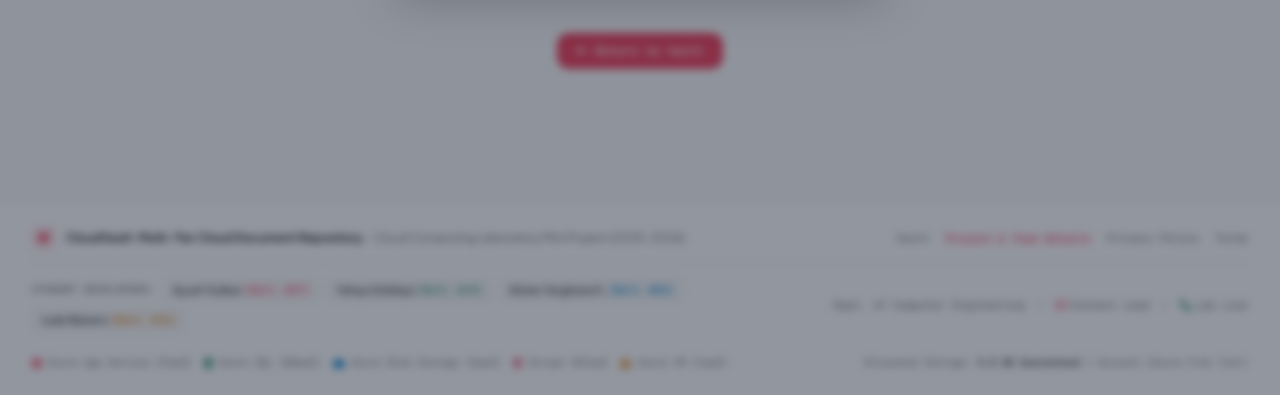
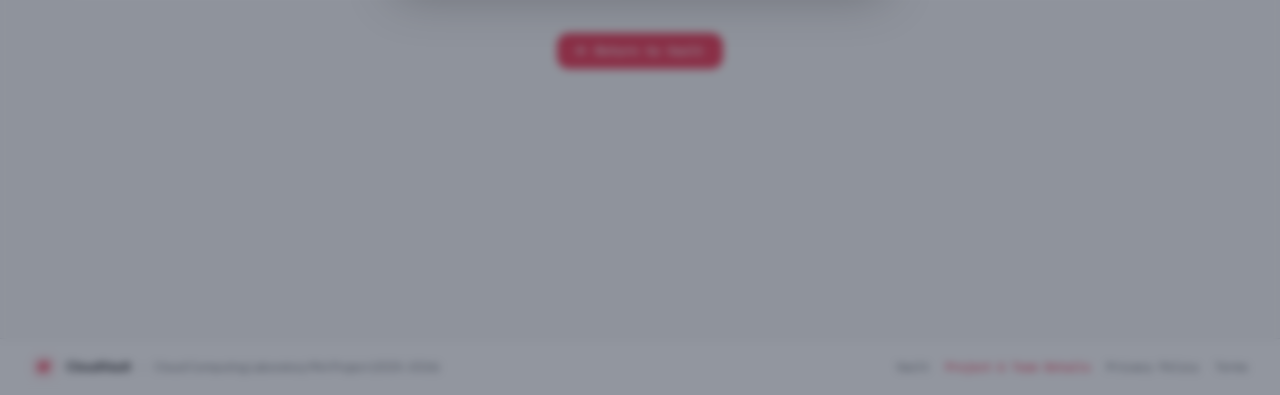
Before and after one commit to AyushTodkar404/CloudVault, a Flask app: page /about in a window 1280 px wide. Shown: the part 734-1129 px from the top of the page. Run offline with Flask 3, Linux system fonts and the light colour scheme; some libraries are stand-ins or nearby versions.

Commit message:
style(footer): declutter footer by removing student developer list and cloud chips

```diff
--- a/templates/base.html
+++ b/templates/base.html
@@ -520,72 +520,32 @@
     {% block content %}{% endblock %}
   </main>
 
-  <!-- Institutional Academic Project Footer -->
-  <footer class="mt-auto border-t border-[#E9EAEC] bg-white py-6 text-xs text-[#5F6368]">
-    <div class="max-w-7xl mx-auto px-4 sm:px-6 lg:px-8 space-y-4">
-
-      <!-- Top Row: Project Context & Cloud Status -->
-      <div class="flex flex-col md:flex-row items-center justify-between gap-3 pb-3 border-b border-[#E9EAEC]">
+  <!-- Clean Uncluttered Minimalist Footer -->
+  <footer class="mt-auto border-t border-[#E9EAEC] bg-white py-4 text-xs text-[#5F6368]">
+    <div class="max-w-7xl mx-auto px-4 sm:px-6 lg:px-8">
+      <div class="flex flex-col sm:flex-row items-center justify-between gap-3">
         <div class="flex items-center gap-2.5">
-          <div class="w-6 h-6 rounded-lg bg-[#FFF0F2] text-[#F0445E] border border-[#FECDD3] flex items-center justify-center text-xs">
+          <div class="w-6 h-6 rounded-lg bg-[#FFF0F2] text-[#F0445E] border border-[#FECDD3] flex items-center justify-center text-xs shrink-0">
             <i class="fa-solid fa-graduation-cap"></i>
           </div>
           <div>
-            <span class="font-bold text-[#202124]">CloudVault: Multi-Tier Cloud Document Repository</span>
-            <span class="text-[#D3D5D9] hidden sm:inline">&bull;</span>
-            <span class="text-[#5F6368] hidden sm:inline">Cloud Computing Laboratory Mini Project (2025–2026)</span>
-          </div>
-        </div>
-
-        <!-- Quick Links -->
-        <div class="flex items-center gap-3 sm:gap-4 font-mono text-[11px] flex-wrap">
+            <span class="font-bold text-[#202124]">CloudVault</span>
+            <span class="text-[#D3D5D9] mx-1.5">&bull;</span>
+            <span class="text-[11px]">Cloud Computing Laboratory Mini Project (2025–2026)</span>
+          </div>
+        </div>
+
+        <!-- Clean Navigation Links -->
+        <div class="flex items-center gap-4 font-mono text-[11px] flex-wrap">
           <a href="{{ url_for('index') }}" class="text-[#5F6368] hover:text-[#202124] transition-colors">Vault</a>
-          <a href="{{ url_for('about') }}" class="text-[#F0445E] hover:text-[#D92D50] font-semibold underline decoration-[#FECDD3] transition-colors">Project &amp; Team Details</a>
+          <a href="{{ url_for('about') }}" class="text-[#F0445E] hover:text-[#D92D50] font-semibold transition-colors">Project &amp; Team Details</a>
           <a href="{{ url_for('privacy') }}" class="text-[#5F6368] hover:text-[#202124] transition-colors">Privacy Policy</a>
           <a href="{{ url_for('terms') }}" class="text-[#5F6368] hover:text-[#202124] transition-colors">Terms</a>
           {% if current_user.is_authenticated %}
-          <button type="button" onclick="openAuditModal()" class="text-[#5F6368] hover:text-[#202124] transition-colors">Security Audit</button>
+          <button type="button" onclick="openAuditModal()" class="text-[#5F6368] hover:text-[#202124] transition-colors cursor-pointer">Security Audit</button>
           {% endif %}
         </div>
       </div>
-
-      <!-- Middle Row: Student Developers with Roll Numbers -->
-      <div class="flex flex-col lg:flex-row items-center justify-between gap-3 text-[11px]">
-        <div class="flex items-center gap-2 flex-wrap text-[#202124]">
-          <span class="text-[#5F6368] font-semibold uppercase tracking-wider font-mono text-[10px]">Student Developers:</span>
-          <span class="px-2 py-0.5 rounded-md bg-[#FAFAF9] border border-[#E9EAEC] font-medium">Ayush Todkar <strong class="text-[#F0445E] font-mono">(Roll #57)</strong></span>
-          <span class="px-2 py-0.5 rounded-md bg-[#FAFAF9] border border-[#E9EAEC] font-medium">Yahiya Siddiqui <strong class="text-[#268B65] font-mono">(Roll #49)</strong></span>
-          <span class="px-2 py-0.5 rounded-md bg-[#FAFAF9] border border-[#E9EAEC] font-medium">Alister Varghese K. <strong class="text-sky-600 font-mono">(Roll #03)</strong></span>
-          <span class="px-2 py-0.5 rounded-md bg-[#FAFAF9] border border-[#E9EAEC] font-medium">Jude Rebairo <strong class="text-amber-600 font-mono">(Roll #31)</strong></span>
-        </div>
-
-        <div class="font-mono text-[11px] text-[#5F6368] shrink-0 flex items-center gap-3 flex-wrap">
-          <span>Dept. of Computer Engineering</span>
-          <span>&bull;</span>
-          <a href="mailto:ayush.todkar@somaiya.edu" class="hover:text-[#F0445E] transition-colors flex items-center gap-1">
-            <i class="fa-regular fa-envelope text-[#F0445E]"></i> Contact Lead
-          </a>
-          <span>&bull;</span>
-          <a href="tel:+912266449191" class="hover:text-[#268B65] transition-colors flex items-center gap-1">
-            <i class="fa-solid fa-phone text-[#268B65]"></i> Lab Line
-          </a>
-        </div>
-      </div>
-
-      <!-- Bottom Row: Cloud Technology Stack Chips -->
-      <div class="flex flex-col sm:flex-row items-center justify-between gap-2 pt-2 text-[10px] font-mono text-[#5F6368]">
-        <div class="flex items-center gap-3 flex-wrap">
-          <span class="flex items-center gap-1.5"><i class="fa-solid fa-server text-[#F0445E]"></i> Azure App Service (PaaS)</span>
-          <span class="flex items-center gap-1.5"><i class="fa-solid fa-database text-[#268B65]"></i> Azure SQL (DBaaS)</span>
-          <span class="flex items-center gap-1.5"><i class="fa-solid fa-cloud text-sky-600"></i> Azure Blob Storage (SaaS)</span>
-          <span class="flex items-center gap-1.5"><i class="fa-solid fa-shield-halved text-[#D92D50]"></i> Scrypt SECaaS</span>
-          <span class="flex items-center gap-1.5"><i class="fa-solid fa-network-wired text-amber-600"></i> Azure VM (IaaS)</span>
-        </div>
-        <div class="text-[#5F6368]">
-          Allocated Storage: <strong class="text-[#202124]">5.0 GB Guaranteed</strong> / Account (Azure Free Tier)
-        </div>
-      </div>
-
     </div>
   </footer>
 
```
